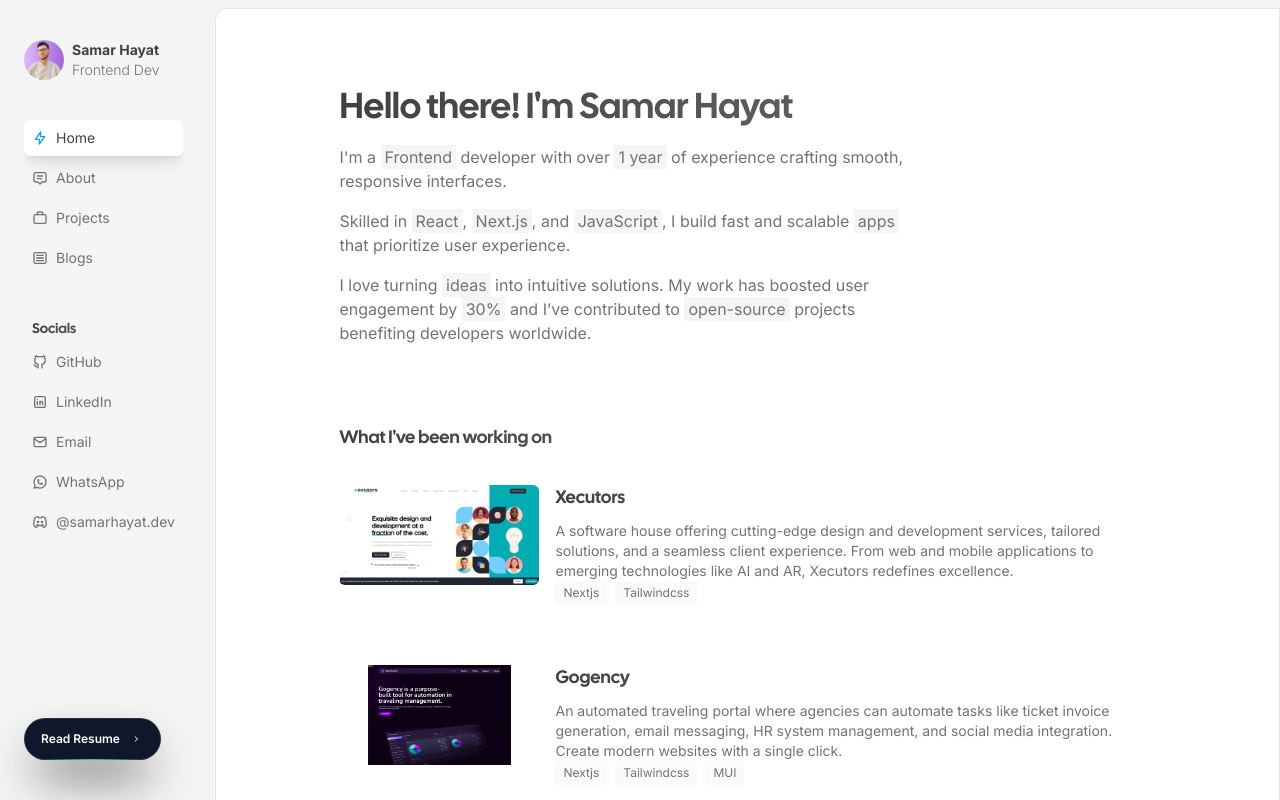
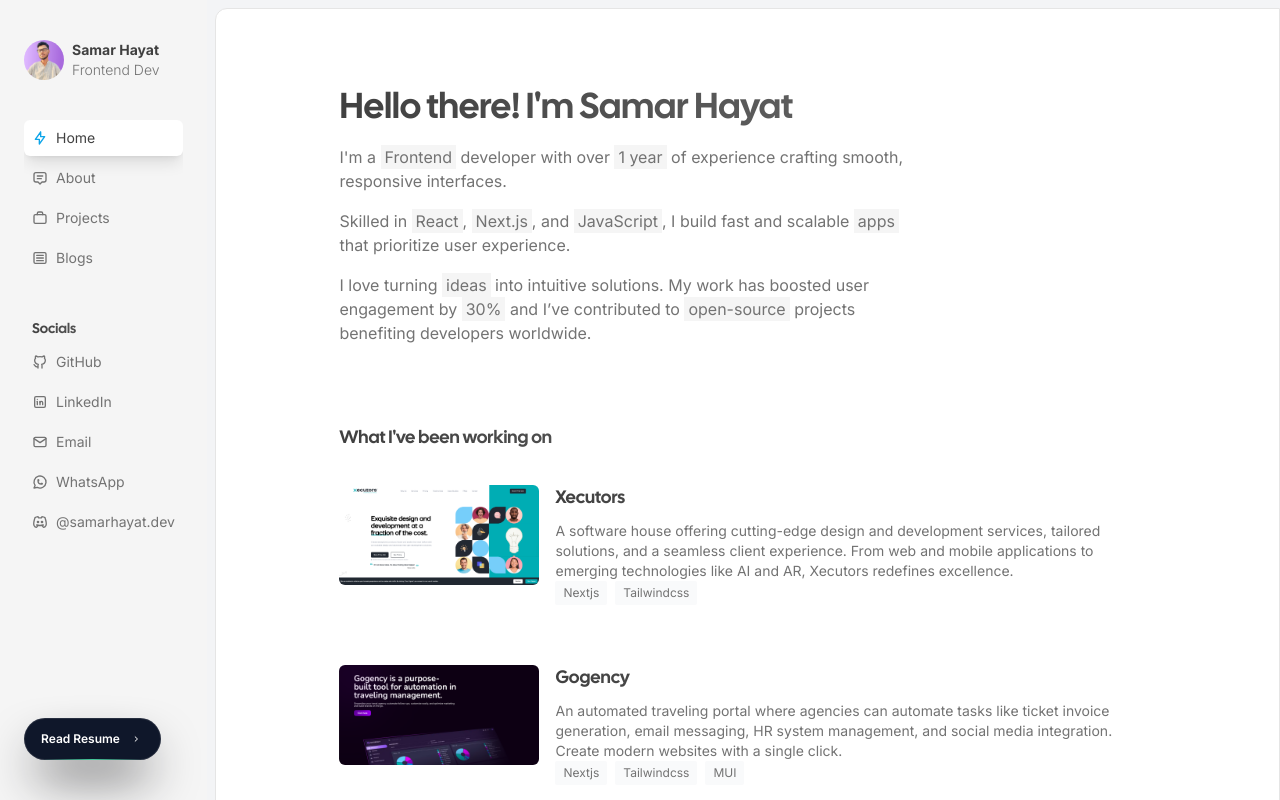
Before and after one commit to SamarHayatDev/SamarCurrnetPortfolio, a Next.js app: page / in a window 1280 px wide. Built offline with nearby package versions, Linux system fonts and the light colour scheme.

Commit message:
blog settings

```diff
--- a/src/components/AnimatedProduct.tsx
+++ b/src/components/AnimatedProduct.tsx
@@ -34,9 +34,9 @@ export const AnimatedProduct = ({
         <Image
           src={product.thumbnail}
           alt="thumbnail"
-          height="200"
-          width="200"
-          className="rounded-md w-full h-full md:h-[100px] md:w-[200px] object-contain"
+          height="1000"
+          width="1000"
+          className="rounded-md w-full h-full md:h-[100px] md:w-[200px] object-cover"
         />
         <div className="flex flex-col justify-between">
           <div>
--- a/src/components/BlogClient.tsx
+++ b/src/components/BlogClient.tsx
@@ -60,7 +60,7 @@ export const BlogClient = ({ blog, index }: { blog: Blog; index: number }) => {
               height="200"
               width="200"
               objectFit="cover"
-              className="rounded-md w-full h-full md:h-[100px] md:w-[200px] object-contain"
+              className="rounded-md w-full h-full md:h-[100px] md:w-[200px] object-cover"
             />
             <div className="flex flex-col col-span-3">
               <Heading className="text-lg md:text-lg lg:text-lg">
```
